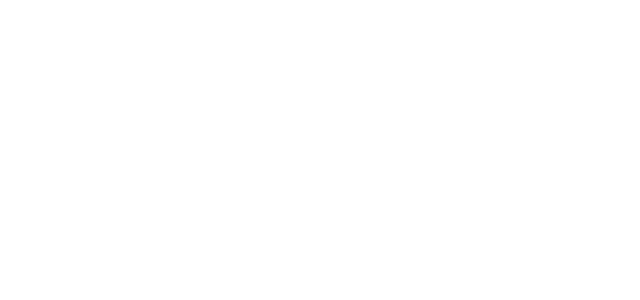
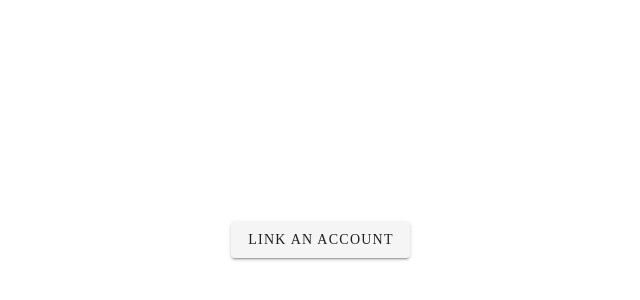
Before and after one commit to FinGoal/basic-switch-app, a Nuxt app: page / in a window 1280 px wide. Before the commit this address led to /fake-signin. Shown: the part 178-478 px from the top of the page, without its empty margins (281-921 px from the left). Built offline with nearby package versions, Linux system fonts and the light colour scheme.

Commit message:
Additional comments and clarification.

```diff
--- a/pages/index.vue
+++ b/pages/index.vue
@@ -1,7 +1,7 @@
 <template>
   <div>
-    <div class="plaid-link-wrapper">
-    </div>
+    <!-- <div class="plaid-link-wrapper">
+    </div> -->
     <v-btn class="link-opener" @click="openLink">Link An Account</v-btn>
   </div>
 </template>
@@ -15,7 +15,7 @@ export default {
   //   }
   // },
   async mounted() {
-    const token = await this.generateToken();
+    // const token = await this.generateToken();
     // this.handler = this.createPlaidInstance(token);
   },
   methods: {
@@ -24,7 +24,7 @@ export default {
       try {
         const user = this.$store.state.user;
         if (!user) {
-          this.$router.push("/fake-signin");
+          this.$router.push("/mock-login");
         } else {
           const { username } = user;
 
@@ -77,8 +77,8 @@ export default {
     async openLink() {
       const access_token = await this.generateToken();
       const redirectUri = `http://localhost:3000/success`; // this is our current PORT
-      const linkMoneyGatewayBaseUrl = `https://linkmoney-gateway.fingoal.com`;
-      window.open(`${linkMoneyGatewayBaseUrl}/api/authenticate?token=${access_token}&redirectUri=${redirectUri}`);
+      const linkMoneyGatewayBaseUrl = `https://linkmoney-gateway.fingoal.com`; // This is the Link Money Gateway in Production.
+      window.open(`${linkMoneyGatewayBaseUrl}/api/authenticate?token=${access_token}&redirectUri=${redirectUri}`); // Open the window with the Link Money Gateway, instead of opening the Plaid Link.
     }
   }
 }
--- a/pages/transactions.vue
+++ b/pages/transactions.vue
@@ -40,7 +40,7 @@ export default {
   async mounted() {
 
     if (!this.$store.state.user) {
-      this.$router.push("/fake-signin");
+      this.$router.push("mock-login");
     } else {
       this.user = this.$store.state.user;
       await this.getItem();
```
